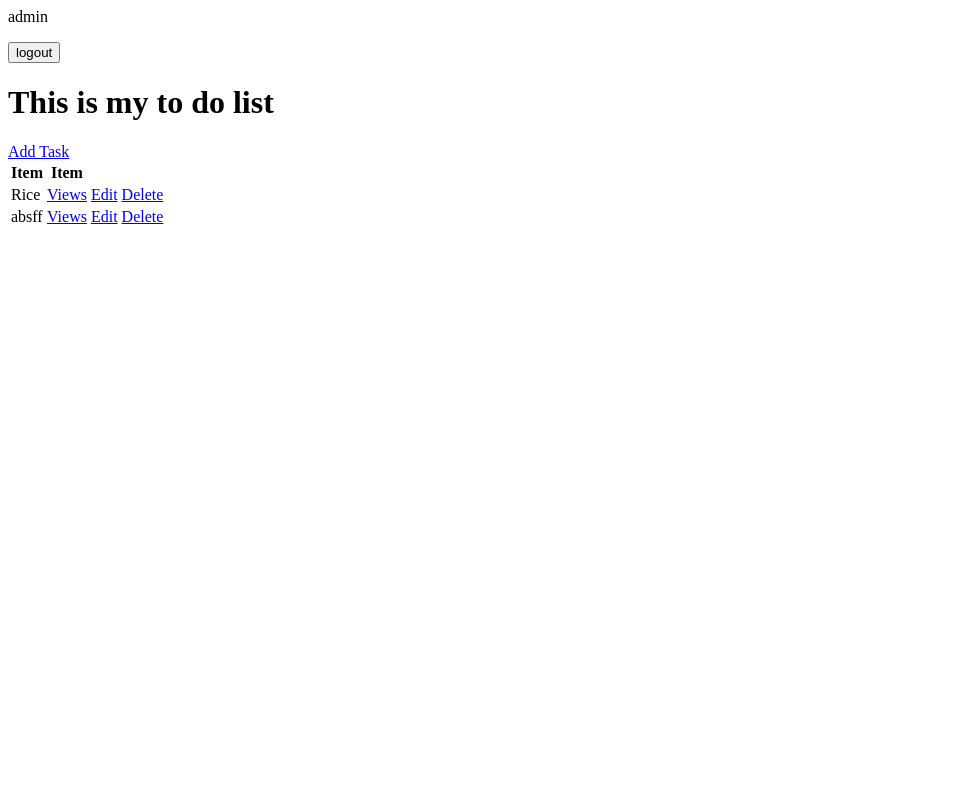
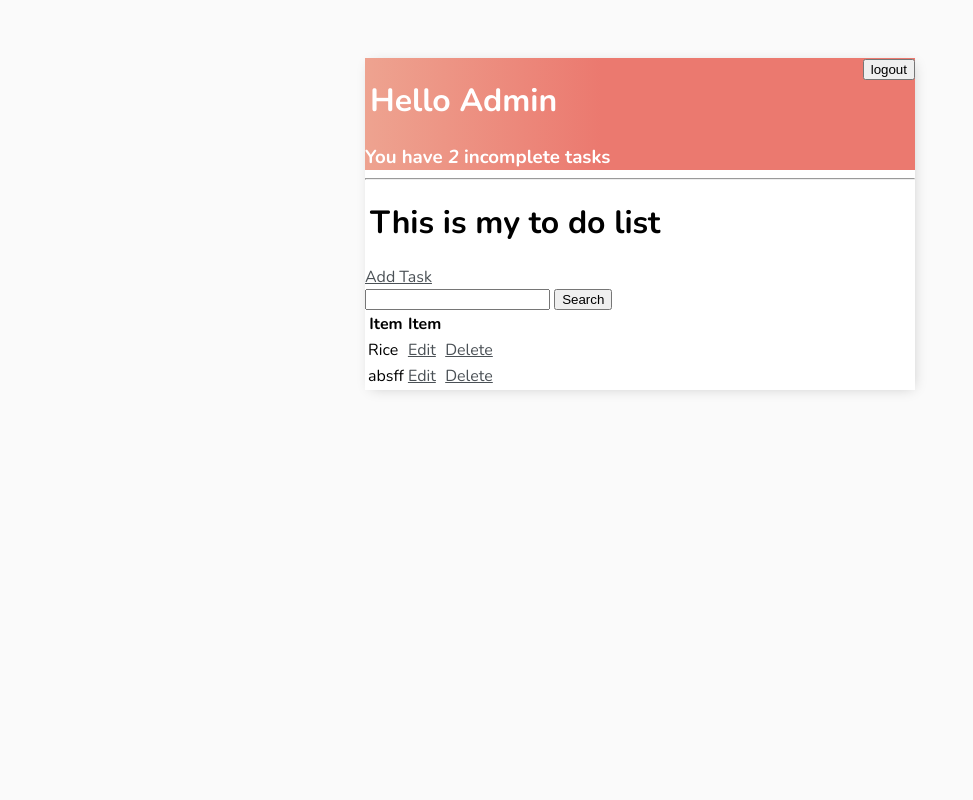
Before and after one commit to rupeshdahal07/Django-To-Do-App, a Django app: page / in a window 1280 px wide. Shown: the whole page, without its empty margins (0-973 px from the left). Run offline with Django 5.2, Linux system fonts and the light colour scheme; a user stored in the database is signed in; data comes from the database, SQL or seed files in the repository; both versions use the stored data as it was after the commit.

Commit message:
css added

```diff
--- /dev/null
+++ b/base/templates/base/main.html
@@ -0,0 +1,59 @@
+<!DOCTYPE html>
+<html lang="en">
+<head>
+    <meta charset="UTF-8">
+    <meta name="viewport" content="width=device-width, initial-scale=1.0">
+    <title>To Do List</title>
+    <link rel="preconnect" href="https://fonts.googleapis.com">
+    <link rel="preconnect" href="https://fonts.gstatic.com" crossorigin>
+    <link href="https://fonts.googleapis.com/css2?family=Nunito:ital,wght@0,200..1000;1,200..1000&display=swap" rel="stylesheet">
+
+
+
+</head>
+<style>
+    body{
+        background-color: #FAFAFA;
+        font-family: 'Nunito', sans-serif;
+        padding-top: 50px
+    }
+
+    h1,
+    h2,
+    h3,
+    h4,h5,h6{
+        {% comment %} font-family: 'Raleway', sans-serif; {% endcomment %}
+        font-family: 'Nunito', sans-serif;
+        margin-left: 5px
+    }
+
+    a,p{
+        color: #4b5156
+    }
+    .container{
+        max-width: 550px;
+        margin: auto;
+        background-color: #fff;
+        -webkit-box-shadow: 2px 2px 13px -4px rgba(0,0,0, 0.21);
+        box-shadow: 2px 2px 13px -4px rgba(0,0,0, 0.21)
+    }
+
+    .header-bar{
+        display: flex;
+        justify-content: space-between;
+        color: #fff;
+        padding: 10px:
+        border-radius: 5px 5px 0 0 ;
+        background: linear-gradient(90deg, #EEA390 0%, #EB796F 43%, #EB796F 100%)
+    }
+</style>
+<body>
+    <div class = 'container'>
+
+        {% block content %}
+
+
+        {% endblock content %}
+    </div>
+</body>
+</html>
--- a/base/templates/base/task_confirm_delete.html
+++ b/base/templates/base/task_confirm_delete.html
@@ -1,3 +1,7 @@
+
+
+{% extends "base/main.html" %}
+{% block content %}
 <a href="{% url "tasks" %}">Go back</a>
 <form action="" method="post">
     {% csrf_token %}
@@ -5,3 +9,5 @@
     <input type="submit", value='Delete'>
 
 </form>
+
+{% endblock content %}
--- a/base/templates/base/task_form.html
+++ b/base/templates/base/task_form.html
@@ -1,3 +1,6 @@
+
+{% extends "base/main.html" %}
+{% block content %}
 <h1>Task Form</h1>
 
 
@@ -7,3 +10,6 @@
 
     <input type="submit" value = "Submit">
 </form>
+
+
+{% endblock content %}
--- a/base/templates/base/task_list.html
+++ b/base/templates/base/task_list.html
@@ -1,20 +1,38 @@
+{% extends "base/main.html" %}
+{% block content %}
 
-{% if request.user.is_authenticated%}
-    <p>{{request.user}}</p>
+
+<div class="header-bar">
+    <div>
+        <h1>Hello {{request.user|title }}</h1>
+        <h3 style="margin:0">You have <i>{{count}}</i> incomplete task{{count|pluralize:"s"}}</h3>
+    </div>
+
+    {% if request.user.is_authenticated%}
     <form method="post" action="{% url 'logout' %}">
         {% csrf_token %}
         <button type="submit">logout</button>
     </form>
     {% comment %} <a href="{% url "logout" %}">Logout</a> {% endcomment %}
+    {% else %}
+    <a href="{% url "login" %}">Login</a>
+    {% endif %}
 
 
-{% else %}
-<a href="{% url "login" %}">Login</a>
-{% endif %}
+</div>
 
 
+
+<hr>
 <h1>This is my to do list</h1>
 <a href="{%url 'task-create' %}">Add Task</a>
+
+
+<form action="" method="get">
+    <input type="text" name="search-area" value="{{search_input}}">
+    <input type="submit" value="Search">
+</form>
+
 
 <table>
     <tr>
@@ -24,7 +42,7 @@
     {% for task in tasks%}
     <tr>
         <td>{{task.title}}</td>
-        <td><a href="{% url 'task' task.id %}">Views</a></td>
+
         <td><a href="{% url 'task-update' task.id %}">Edit</a></td>
         <td><a href="{% url 'task-delete' task.id %}">Delete</a></td>
 
@@ -34,3 +52,6 @@
             <h3>No iteams in list</h3>
     {% endfor %}
 </table>
+
+
+{% endblock content %}
--- a/base/views.py
+++ b/base/views.py
@@ -51,7 +51,13 @@ class TaskList(LoginRequiredMixin, ListView):
     def get_context_data(self, **kwargs):
         context =  super().get_context_data(**kwargs)
         context['tasks'] = context['tasks'].filter(user=self.request.user)
-        context['count'] = context['tasks'].filter(complete=False)
+        context['count'] = context['tasks'].filter(complete=False).count()
+
+        search_input  = self.request.GET.get("search_area") or ''
+        if search_input:
+            context['tasks'].filter(title__startswith=search_input)
+
+        context['search_input'] =search_input
         return context
 
 
```
Also changed, not shown: base/templates/base/login.html (+8 -0 lines), base/templates/base/register.html (+8 -1 lines), db.sqlite3.
